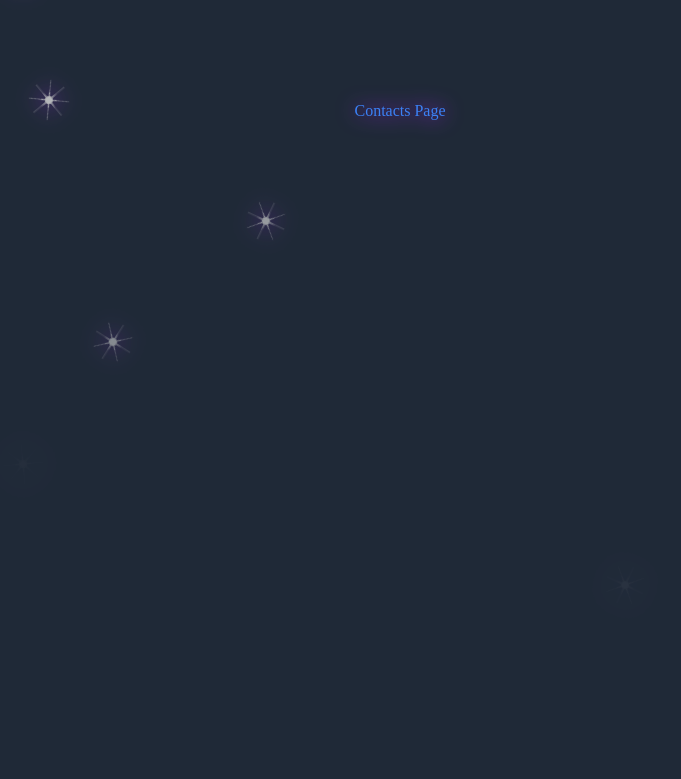
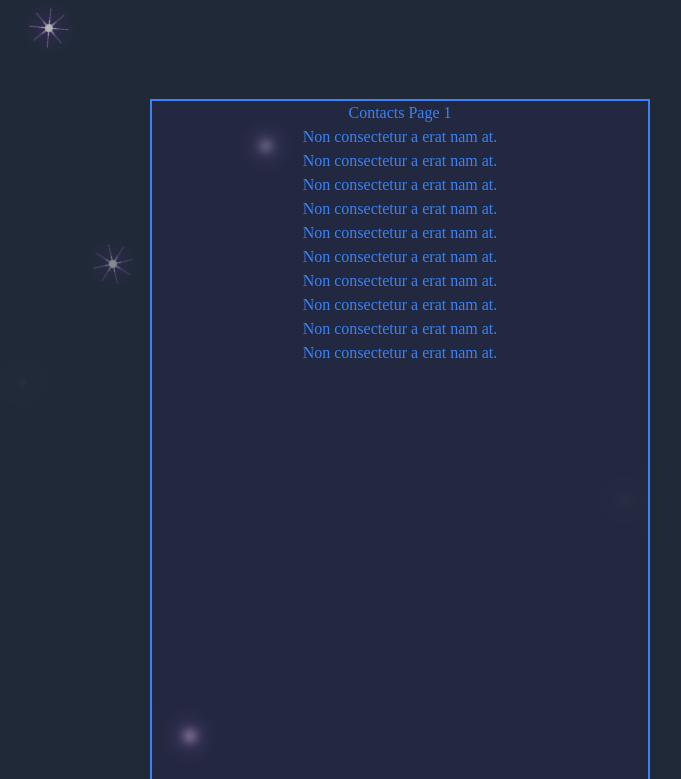
Before and after one commit to ShiboSoftwareDev/Portfolio, a React (Vite) app: page / in a window 1280 px wide. Shown: the part 2541-3320 px from the top of the page, without its empty margins (240-921 px from the left). Built offline with nearby package versions, Linux system fonts and the light colour scheme; a web font is replaced by a local one.

Commit message:
added flip card to contact page

```diff
--- a/src/pages/ContactsPage.jsx
+++ b/src/pages/ContactsPage.jsx
@@ -1,12 +1,60 @@
+import React from "react";
+
 export default function ContactsPage() {
+  //Im still copying styles from index.css to tailwind styles
+
+  //and copying an idea from a favorited site
+
+  const [flipped, setFlipped] = React.useState(false);
+  function flip() {
+    setFlipped((prev) => !prev);
+  }
+
   return (
     <section
       id="contactsPage"
-      className="bg-gray-800 text-center w-full  h-[1000px]"
+      className="bg-gray-800 text-center w-full h-[900px] flex flex-col items-center"
     >
-      <h1 className="text-blue-500 drop-shadow-[0_0_10px_rgba(171,32,253,1)] z-10">
-        Contacts Page
-      </h1>
+      <div
+        onClick={flip}
+        className=" bg-transparent w-[500px] h-[700px] [perspective:2000px] z-10"
+      >
+        <div
+          className={`flip-card-inner relative w-[100%] h-[100%] text-center [transition:transform_0.8s] [transform-style:preserve-3d] ${
+            flipped ? "[transform:rotateY(180deg)]" : ""
+          }`}
+        >
+          {/* bg-slate-600 */}
+          <div className="flip-card-front text-blue-500 border-blue-500 border-2 [-webkit-backface-visibility:hidden] [backface-visibility:hidden] [backdrop-filter:blur(5px)] w-[100%] h-[100%] bg-violet-700 bg-opacity-5 absolute ">
+            <h1 className="z-10">Contacts Page 1</h1>
+            <p>Non consectetur a erat nam at.</p>
+            <p>Non consectetur a erat nam at.</p>
+            <p>Non consectetur a erat nam at.</p>
+            <p>Non consectetur a erat nam at.</p>
+            <p>Non consectetur a erat nam at.</p>
+            <p>Non consectetur a erat nam at.</p>
+            <p>Non consectetur a erat nam at.</p>
+            <p>Non consectetur a erat nam at.</p>
+            <p>Non consectetur a erat nam at.</p>
+            <p>Non consectetur a erat nam at.</p>
+          </div>
+          {/* bg-slate-600 */}
+          {/*  */}
+          <div className="flip-card-back text-blue-500 border-blue-500 border-2 [-webkit-backface-visibility:hidden] [backface-visibility:hidden] [backdrop-filter:blur(5px)] [transform:rotateY(180deg)] w-[100%] h-[100%] bg-violet-700 bg-opacity-5">
+            <h1 className="z-10">Contacts Page 2</h1>
+            <p>Non consectetur a erat nam at.</p>
+            <p>Non consectetur a erat nam at.</p>
+            <p>Non consectetur a erat nam at.</p>
+            <p>Non consectetur a erat nam at.</p>
+            <p>Non consectetur a erat nam at.</p>
+            <p>Non consectetur a erat nam at.</p>
+            <p>Non consectetur a erat nam at.</p>
+            <p>Non consectetur a erat nam at.</p>
+            <p>Non consectetur a erat nam at.</p>
+            <p>Non consectetur a erat nam at.</p>
+          </div>
+        </div>
+      </div>
     </section>
   );
 }
```
